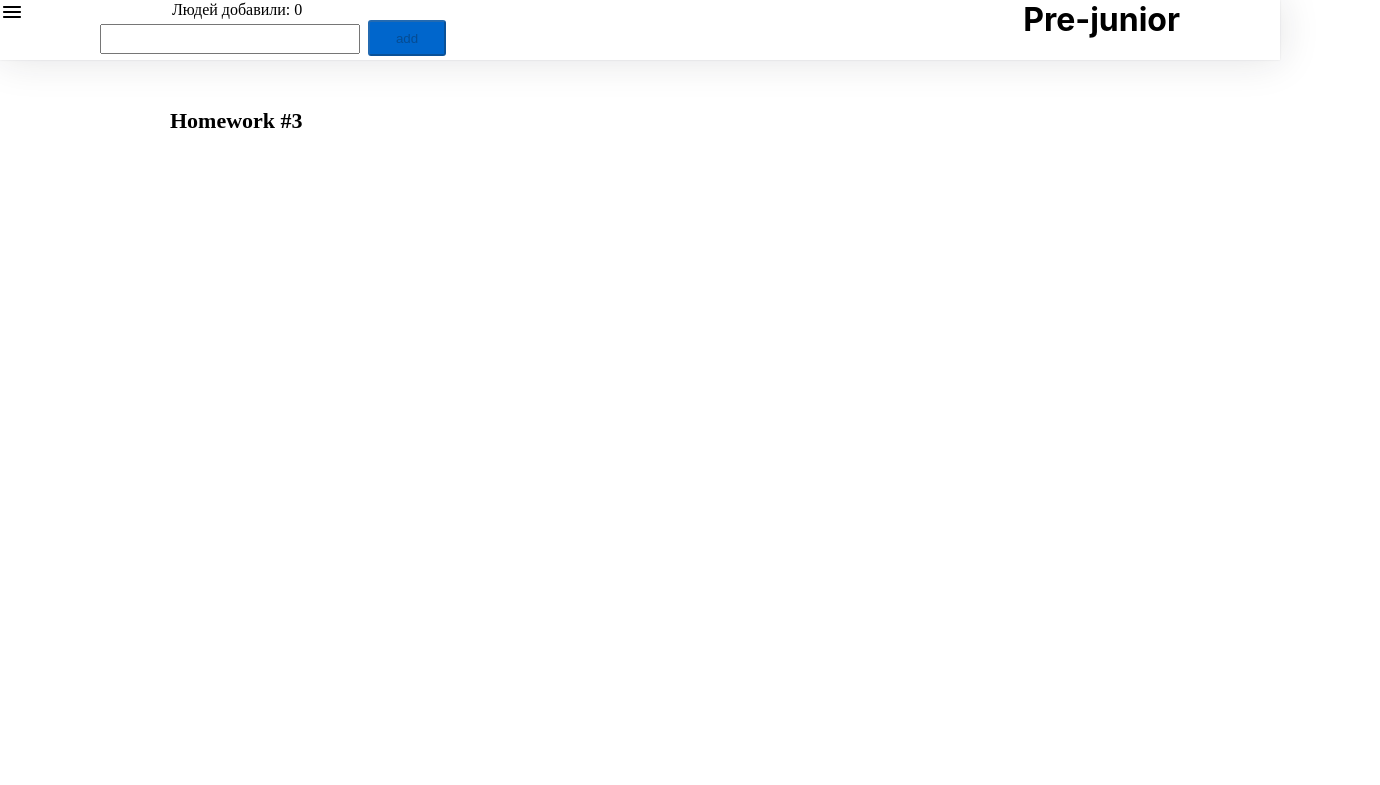
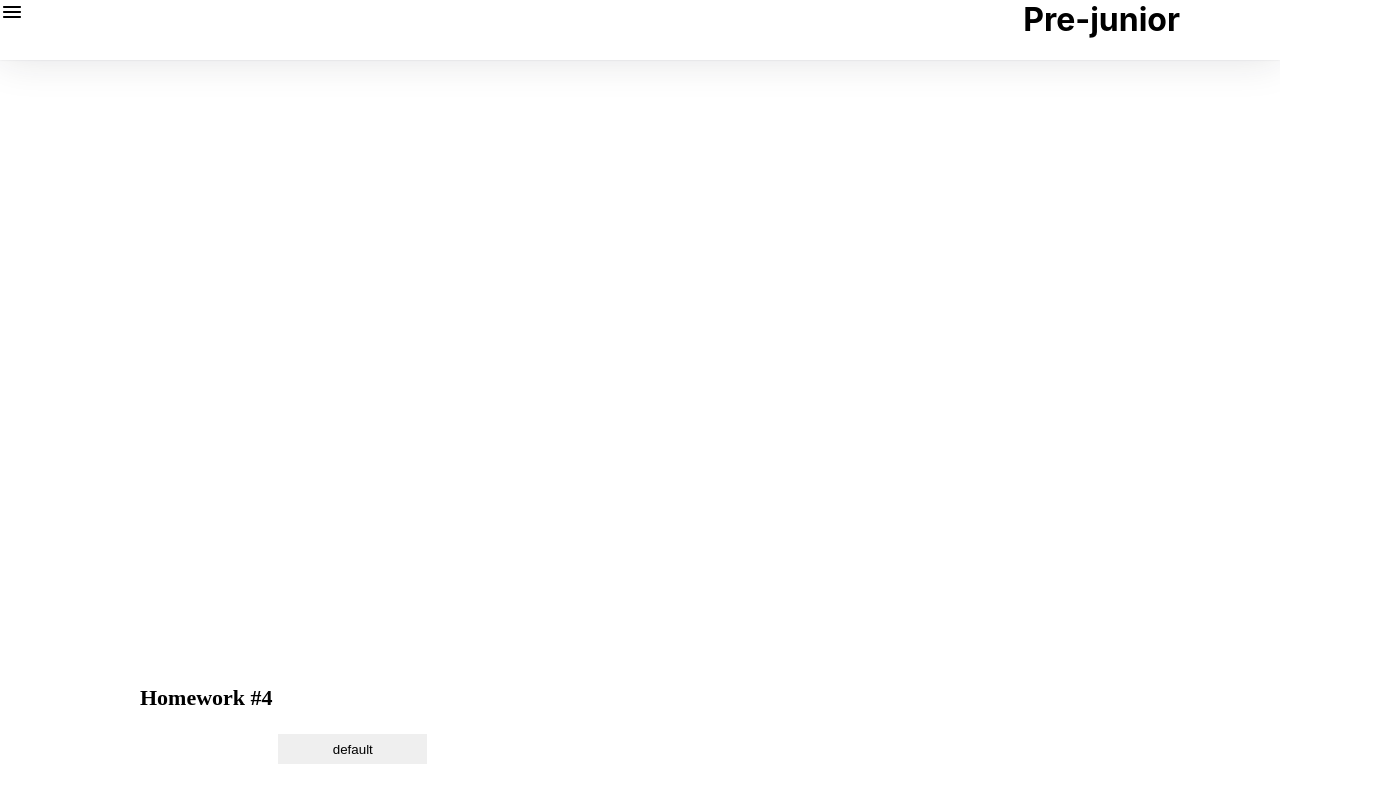
Before and after one commit to developeryudintsev/hometasks, a React (Create React App) app: page /#/pre-junior in a window 1280 px wide. Shown: the top 785 px of the page, 1380 px wide, since content can reach past the window. Built offline with nearby package versions, Linux system fonts and the light colour scheme.

Commit message:
home task 4

```diff
--- a/src/s2-homeworks/hw05/pages/PreJunior.tsx
+++ b/src/s2-homeworks/hw05/pages/PreJunior.tsx
@@ -1,6 +1,7 @@
 import React from 'react'
 
 import HW3 from "../../hw03/HW3";
+import HW4 from "../../hw04/HW4";
 
 
 function PreJunior() {
@@ -9,8 +10,8 @@ function PreJunior() {
             {/*pre junior page*/}
             {/*<HW1 />*/}
             {/*<HW2 />*/}
-            <HW3 />
-            {/*<HW4 />*/}
+            {/*<HW3 />*/}
+            <HW4 />
         </div>
     )
 }
```
Also changed, not shown: src/s2-homeworks/hw04/HW4.tsx (+0 -7 lines).
